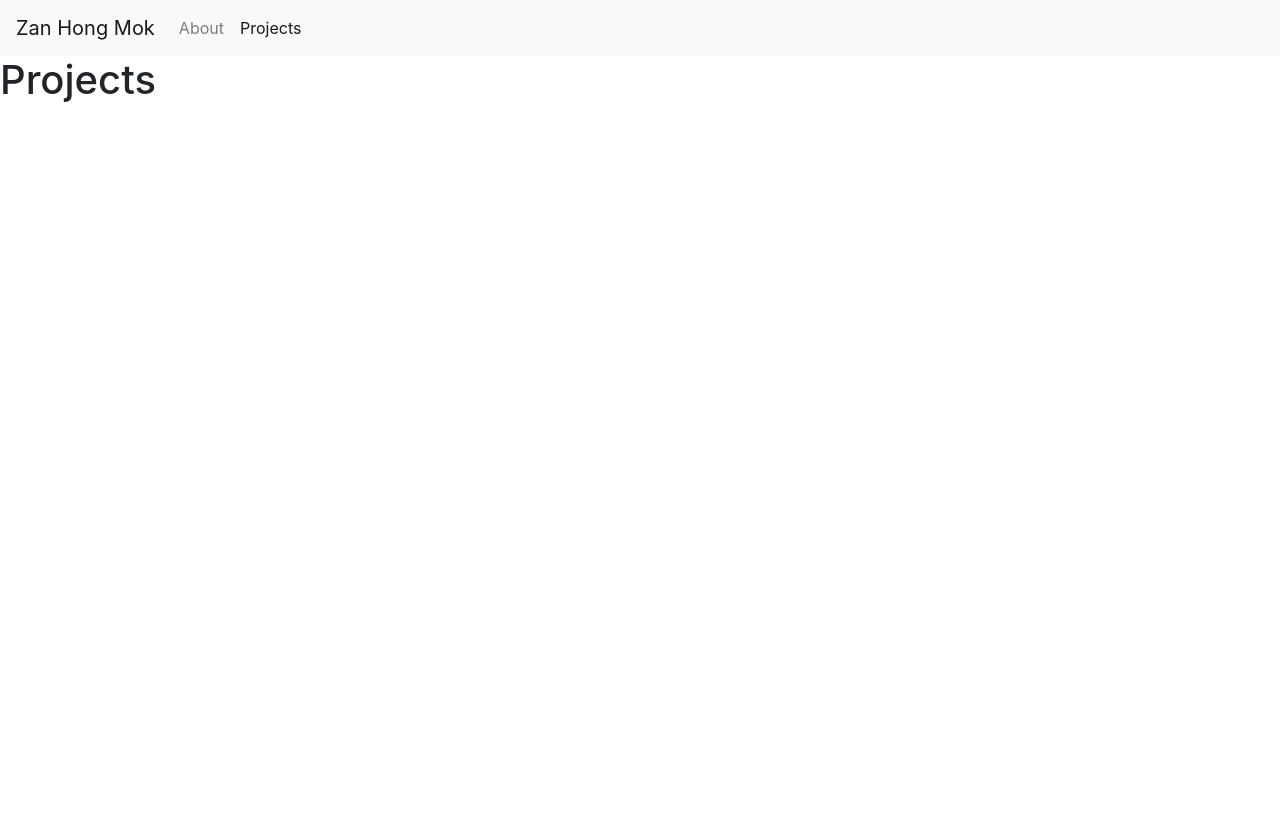
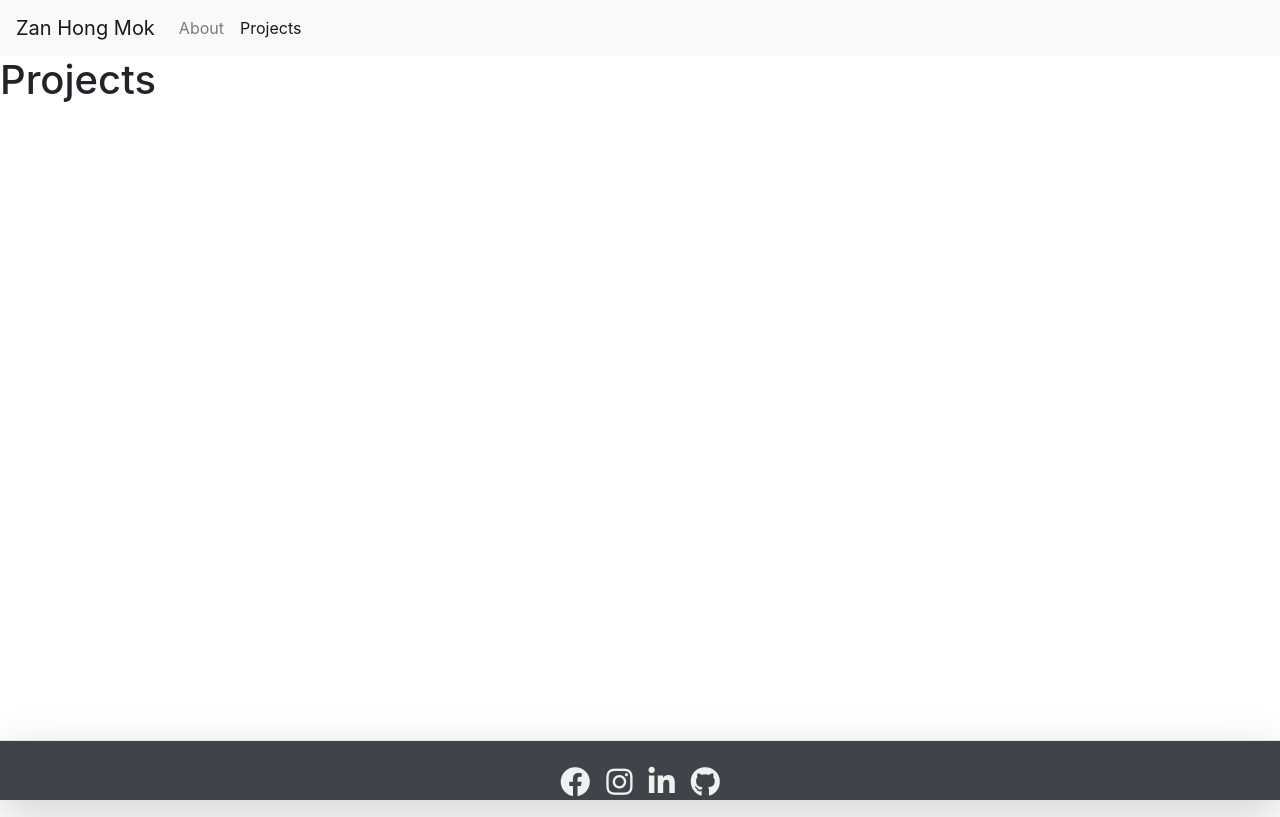
Before and after one commit to ZanHong/react-portfolio, a React (Create React App) app: page /projects in a window 1280 px wide. Built offline with nearby package versions, Linux system fonts and the light colour scheme.

Commit message:
added social media links in footer

```diff
--- a/package.json
+++ b/package.json
@@ -3,6 +3,7 @@
   "version": "0.1.0",
   "private": true,
   "dependencies": {
+    "@fortawesome/react-fontawesome": "^0.1.11",
     "@testing-library/jest-dom": "^4.2.4",
     "@testing-library/react": "^9.5.0",
     "@testing-library/user-event": "^7.2.1",
--- a/public/index.html
+++ b/public/index.html
@@ -1,14 +1,12 @@
 <!DOCTYPE html>
 <html lang="en">
+
 <head>
   <meta charset="utf-8" />
   <link rel="icon" href="%PUBLIC_URL%/favicon.ico" />
   <meta name="viewport" content="width=device-width, initial-scale=1" />
   <meta name="theme-color" content="#000000" />
-    <meta
-      name="description"
-      content="Web site created using create-react-app"
-    />
+  <meta name="description" content="Web site created using create-react-app" />
   <link rel="apple-touch-icon" href="%PUBLIC_URL%/logo192.png" />
   <!--
       manifest.json provides metadata used when your web app is installed on a
@@ -24,8 +22,13 @@
       work correctly both with client-side routing and a non-root public URL.
       Learn how to configure a non-root public URL by running `npm run build`.
     -->
-    <title>React App</title>
+  <link rel="stylesheet" href="https://use.fontawesome.com/releases/v5.8.1/css/all.css"
+    integrity="sha384-50oBUHEmvpQ+1lW4y57PTFmhCaXp0ML5d60M1M7uH2+nqUivzIebhndOJK28anvf" crossorigin="anonymous" />
+  <link href="https://maxcdn.bootstrapcdn.com/font-awesome/4.7.0/css/font-awesome.min.css" rel="stylesheet" />
+
+  <title>React Portfolio</title>
 </head>
+
 <body>
   <noscript>You need to enable JavaScript to run this app.</noscript>
   <div id="root"></div>
@@ -40,4 +43,5 @@
       To create a production bundle, use `npm run build` or `yarn build`.
     -->
 </body>
+
 </html>
--- a/src/App.js
+++ b/src/App.js
@@ -4,7 +4,8 @@ import { BrowserRouter as Router, Route, Switch } from "react-router-dom";
 import About from "./pages/About";
 import Projects from "./pages/Projects";
 import NoMatch from "./pages/NoMatch";
-import Header from './components/Header';
+import Header from './components/Header/Header';
+import Footer from './components/Footer/Footer';
 
 function App() {
   return (
@@ -26,6 +27,7 @@ function App() {
           </Route>
         </Switch>
       </div>
+      <Footer />
     </Router>
   );
 }
--- /dev/null
+++ b/src/components/Footer/Footer.js
@@ -0,0 +1,20 @@
+import React from "react";
+import "./style.css";
+
+function Footer() {
+  return (
+    <div className="footer mt-auto py-2 border-top shadow-lg">
+      <div className="text-center mt-md-2">
+        <a href="https://www.facebook.com/zan.hong/" target="_blank" rel="noopener noreferrer"><i className="fab fa-facebook-f ml-md-2 mr-md-2"></i></a>
+        <a href="https://www.instagram.com/zanhong/" target="_blank" rel="noopener noreferrer"><i className="fab fa-instagram ml-md-2 mr-md-2"></i></a>
+        <a href="https://www.linkedin.com/in/zhmok/" target="_blank" rel="noopener noreferrer"><i
+          className="fab fa-linkedin-in ml-md-2 mr-md-2"></i></a>
+        <a href="https://github.com/ZanHong" target="_blank" rel="noopener noreferrer"><i className="fab fa-github ml-md-2 mr-md-2"></i></a>
+        {/* <h6 className="text-light mt-md-2">&copy; 2020 | by <a href="https://github.com/ZanHong" target="_blank" rel="noopener noreferrer">Zan Hong
+          Mok</a></h6> */}
+      </div>
+    </div>
+  )
+}
+
+export default Footer;
--- /dev/null
+++ b/src/components/Footer/style.css
@@ -0,0 +1,17 @@
+.footer {
+  position: absolute;
+  bottom: 0;
+  width: 100%;
+  height: 60px;
+  line-height: 60px;
+  background: rgba(52, 58, 64, 0.95);
+}
+
+h6 a {
+  color: #f1f1f1;
+}
+
+i {
+  color: #f1f1f1;
+  font-size: 30px;
+}
```
Also changed, not shown: src/components/Header/Header.js (renamed from src/components/Header.js), 1 other file (tests, documents, lock files or other folders). Lines whose indentation alone changed are shown as unchanged.
